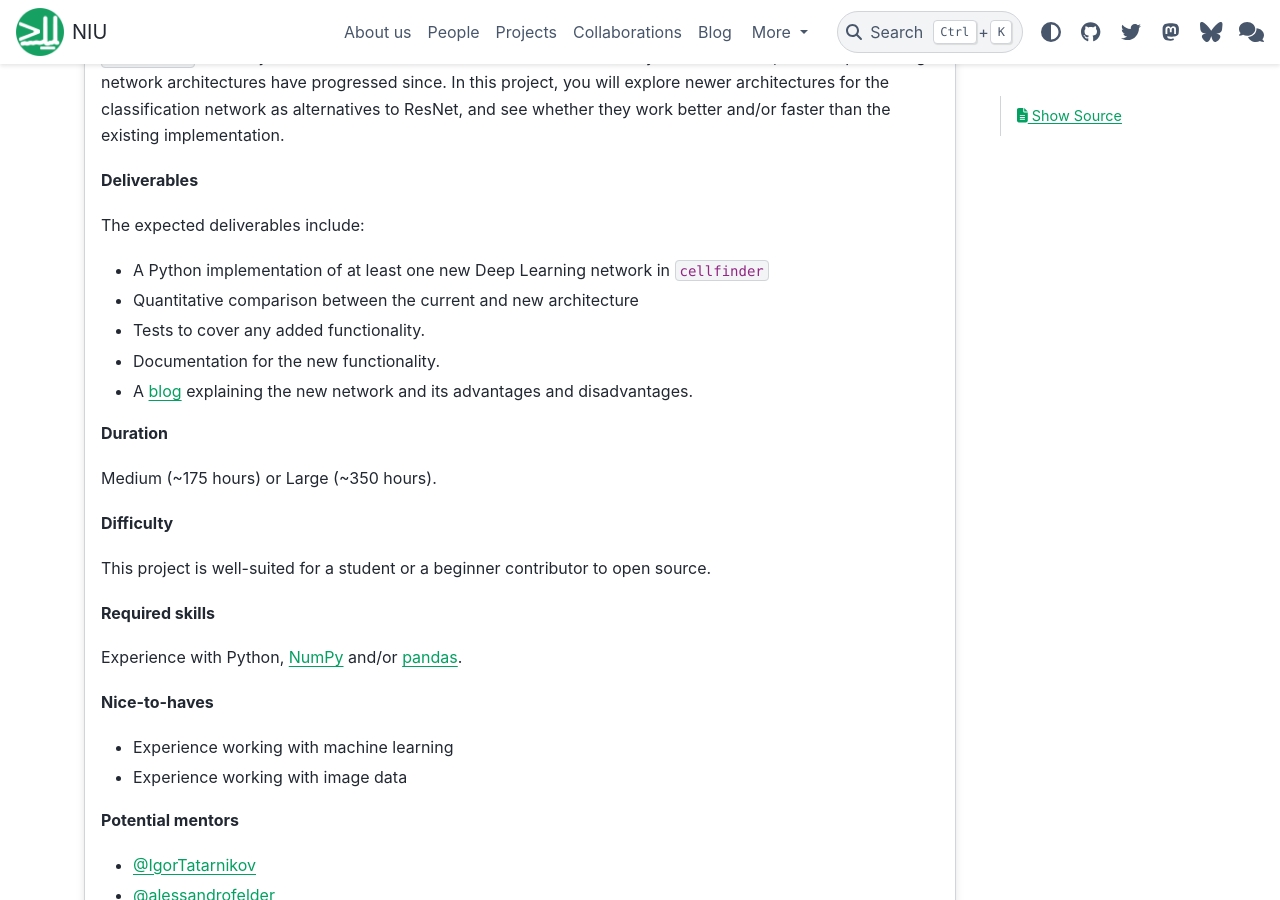
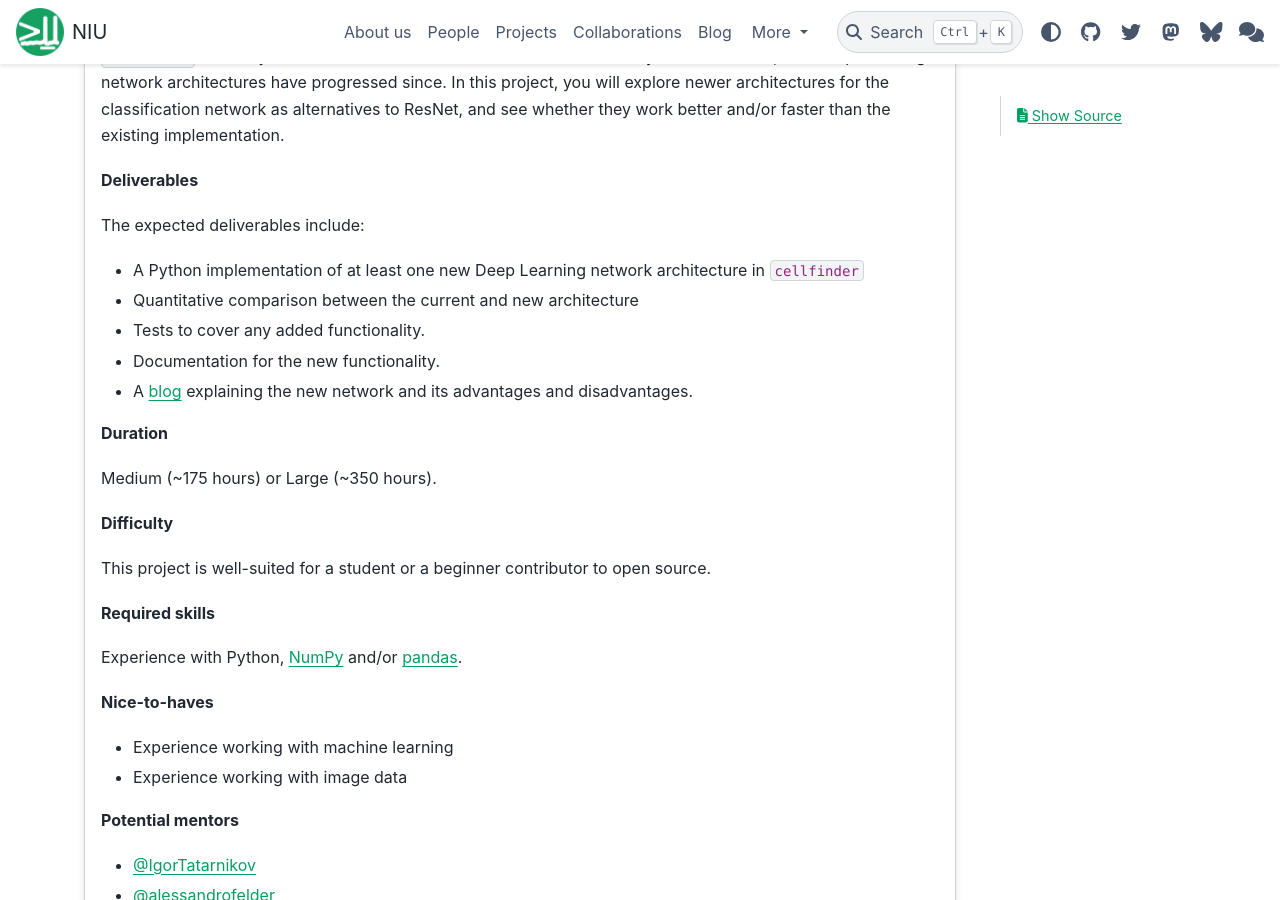
Before and after one commit to neuroinformatics-unit/neuroinformatics-unit.github.io, a Sphinx documentation site: the page built from docs/source/get-involved/gsoc/projects_2025.md, in a window 1280 px wide and 900 px high, scrolled down 10727 px. Built offline with Sphinx 7.4.7 and the PyData theme 0.15.4, drawn with Linux system fonts in a browser that asks for light colours; nearby versions of some CDN libraries.

Commit message:
Update docs/source/get-involved/gsoc/projects_2025.md
Co-authored-by: Igor Tatarnikov <61896994+IgorTatarnikov@users.noreply.github.com>

```diff
--- a/docs/source/get-involved/gsoc/projects_2025.md
+++ b/docs/source/get-involved/gsoc/projects_2025.md
@@ -332,7 +332,7 @@ The BrainGlobe `cellfinder` tool is used to detect cells in large whole-brain im
 <!-- Goals, or expected status after Community Bonding Period, Start of Coding, End of Coding. Stretch goals? -->
 The expected deliverables include:
 
-- A Python implementation of at least one new Deep Learning network in `cellfinder`
+- A Python implementation of at least one new Deep Learning network architecture in `cellfinder`
 - Quantitative comparison between the current and new architecture
 - Tests to cover any added functionality.
 - Documentation for the new functionality.
```
